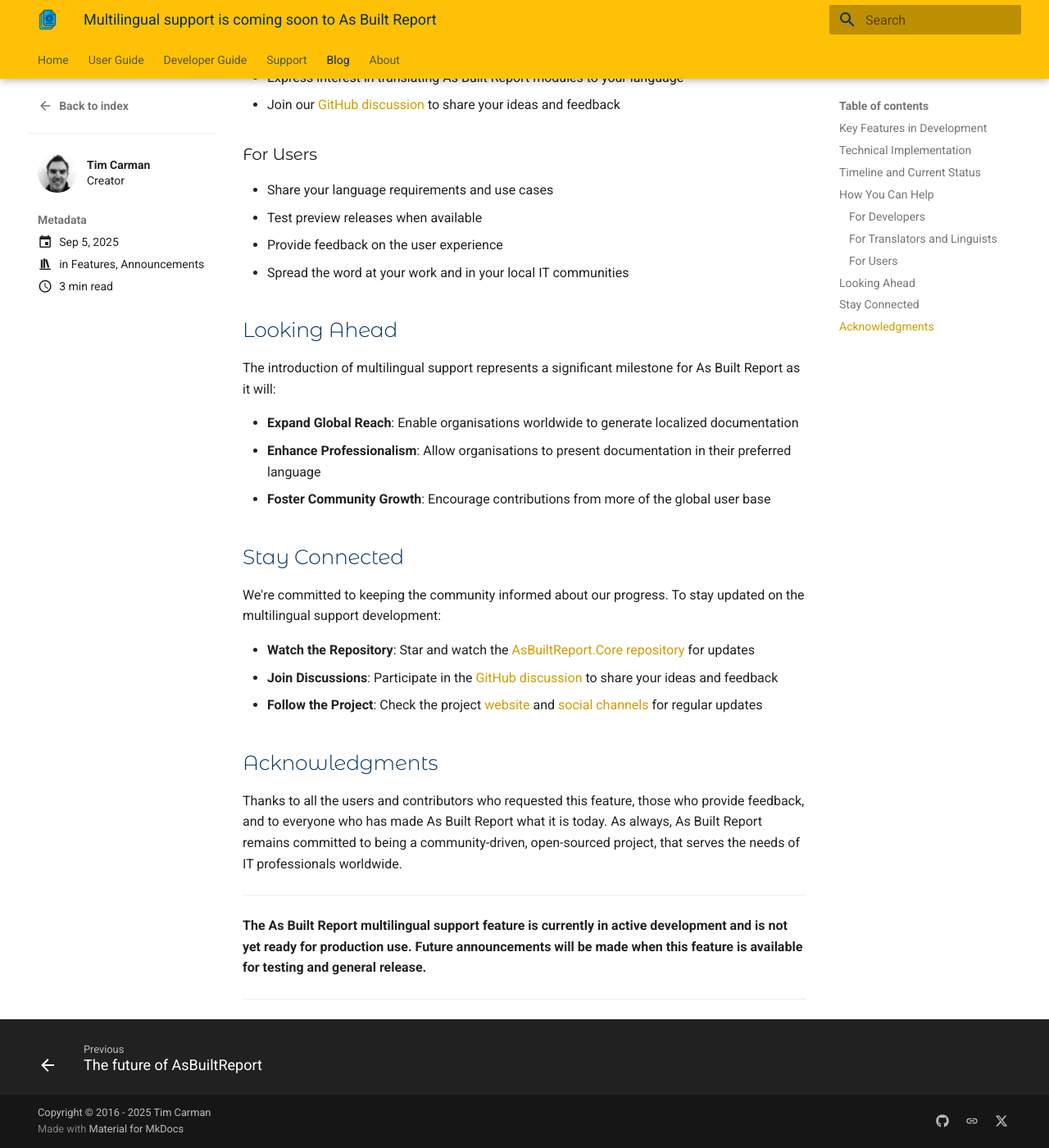
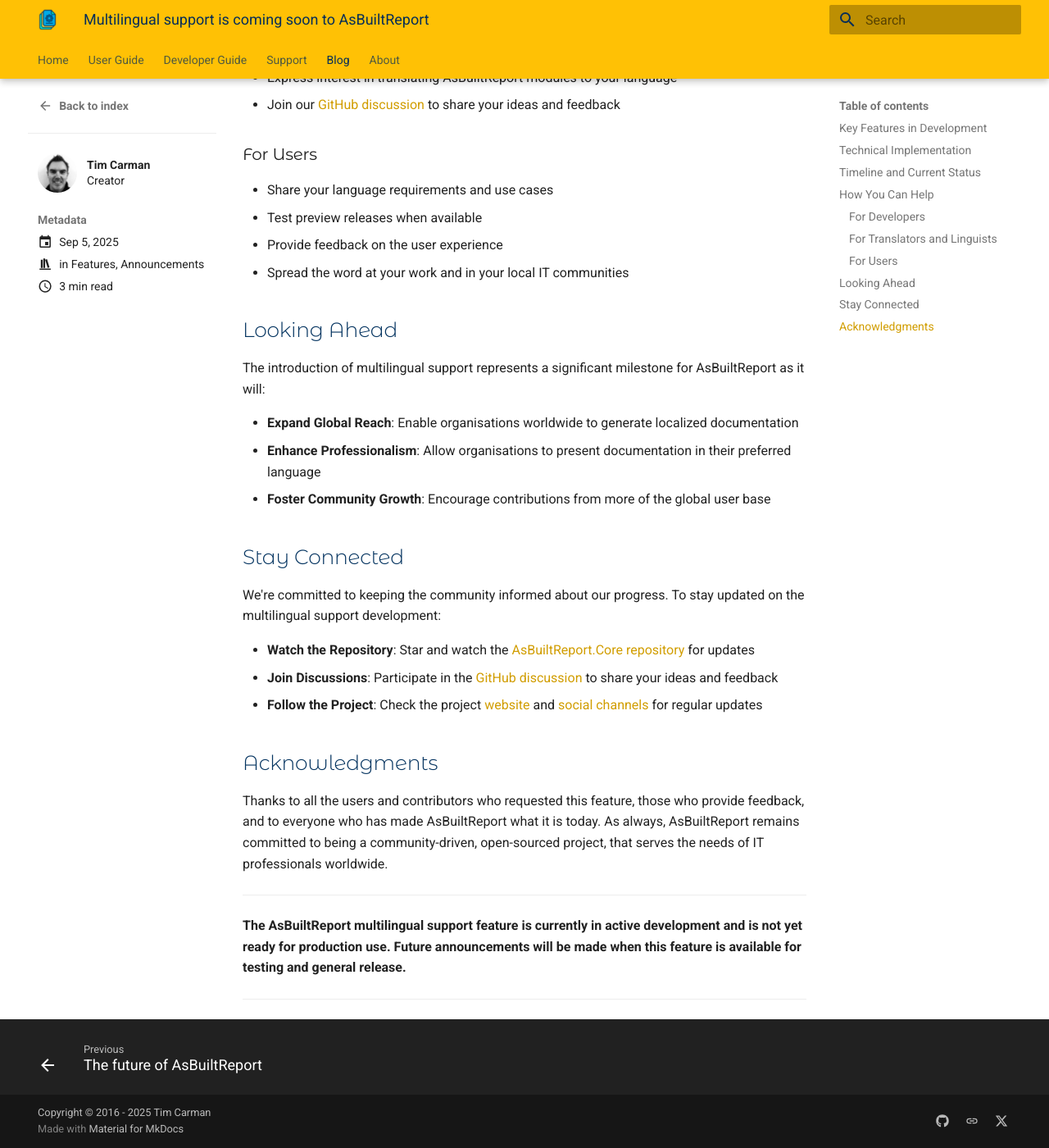
Before and after one commit to AsBuiltReport/AsBuiltReport.Project.Website, an MkDocs documentation site: the page built from docs/blog/posts/Multilingual-support-coming-soon.md, in a window 1280 px wide and 1400 px high, scrolled down 2580 px. Shown: the whole window at 82% size. Built offline with MkDocs 1.6.1 and Material for MkDocs 9.7.7, drawn with Linux system fonts in a browser that asks for light colours; some of the changed text lies outside the part shown.

Commit message:
Revert changes to blog post

```diff
--- a/docs/blog/posts/Multilingual-support-coming-soon.md
+++ b/docs/blog/posts/Multilingual-support-coming-soon.md
@@ -9,9 +9,9 @@ categories:
 slug: Multilingual-support
 ---
 
-# Multilingual support is coming soon to As Built Report
+# Multilingual support is coming soon to AsBuiltReport
 
-Today I can announce that one of the most requested features for As Built Report is currently in development, with work underway to bring **multilingual support** to the As Built Report framework.
+Today I can announce that one of the most requested features for AsBuiltReport is currently in development, with work underway to bring **multilingual support** to the AsBuiltReport framework.
 
 ![multilingual](../../assets/images/blog/multilingual.jpg){ loading=lazy }
 
@@ -28,13 +28,13 @@ Today I can announce that one of the most requested features for As Built Report
 
 - Standardised folder structures for simple multilingual support adoption
 
-- Support for resource files containing translated strings for As Built Report core and report modules
+- Support for resource files containing translated strings for AsBuiltReport core and report modules
 
 - Automated string extraction and translation
 
 **🔧 New Commandline Parameters**
 
-- Dynamic language selection - language selection is determined by what each As Built Report module supports
+- Dynamic language selection - language selection is determined by what each AsBuiltReport module supports
 
 - Support for standard locale codes (en-US, es-ES, fr-FR, de-DE, etc.)
 
@@ -67,15 +67,15 @@ Multilingual support is being implemented using PowerShell's native localization
 1. 🔄 Localization framework design (in progress)
 2. 🔄 Resource file and folder structures (in progress)
 3. 🔄 Documentation and templates (in progress)
-4. 🔄 As Built Report Core module implementation and testing (in progress)
-5. 📋 As Built Report report module implementation and testing (planned)
+4. 🔄 AsBuiltReport Core module implementation and testing (in progress)
+5. 📋 AsBuiltReport report module implementation and testing (planned)
 6. 📋 Community translation coordination (planned)
 
 **Target Completion**: While I don't have a specific release date yet, I can share that the foundational work is well underway.
 
 ## How You Can Help
 
-As an open-source project, As Built Report thrives on community contributions. Here's how you can get involved with the multilingual initiative:
+As an open-source project, AsBuiltReport thrives on community contributions. Here's how you can get involved with the multilingual initiative:
 
 ### For Developers
 - Review the [`multilingual-support`](https://github.com/AsBuiltReport/AsBuiltReport.Core/tree/multilingual-support){:target="_blank"} branch and provide feedback
@@ -84,7 +84,7 @@ As an open-source project, As Built Report thrives on community contributions. H
 - Update existing report modules to support the new framework
 
 ### For Translators and Linguists
-- Express interest in translating As Built Report modules to your language
+- Express interest in translating AsBuiltReport modules to your language
 - Join our [GitHub discussion](https://github.com/orgs/AsBuiltReport/discussions/1){:target="_blank"} to share your ideas and feedback
 
 ### For Users
@@ -95,7 +95,7 @@ As an open-source project, As Built Report thrives on community contributions. H
 
 ## Looking Ahead
 
-The introduction of multilingual support represents a significant milestone for As Built Report as it will:
+The introduction of multilingual support represents a significant milestone for AsBuiltReport as it will:
 
 - **Expand Global Reach**: Enable organisations worldwide to generate localized documentation
 - **Enhance Professionalism**: Allow organisations to present documentation in their preferred language
@@ -111,10 +111,10 @@ We're committed to keeping the community informed about our progress. To stay up
 
 ## Acknowledgments
 
-Thanks to all the users and contributors who requested this feature, those who provide feedback, and to everyone who has made As Built Report what it is today. As always, As Built Report remains committed to being a community-driven, open-sourced project, that serves the needs of IT professionals worldwide.
+Thanks to all the users and contributors who requested this feature, those who provide feedback, and to everyone who has made AsBuiltReport what it is today. As always, AsBuiltReport remains committed to being a community-driven, open-sourced project, that serves the needs of IT professionals worldwide.
 
 ---
 
-**The As Built Report multilingual support feature is currently in active development and is not yet ready for production use. Future announcements will be made when this feature is available for testing and general release.**
+**The AsBuiltReport multilingual support feature is currently in active development and is not yet ready for production use. Future announcements will be made when this feature is available for testing and general release.**
 
 ---
```
